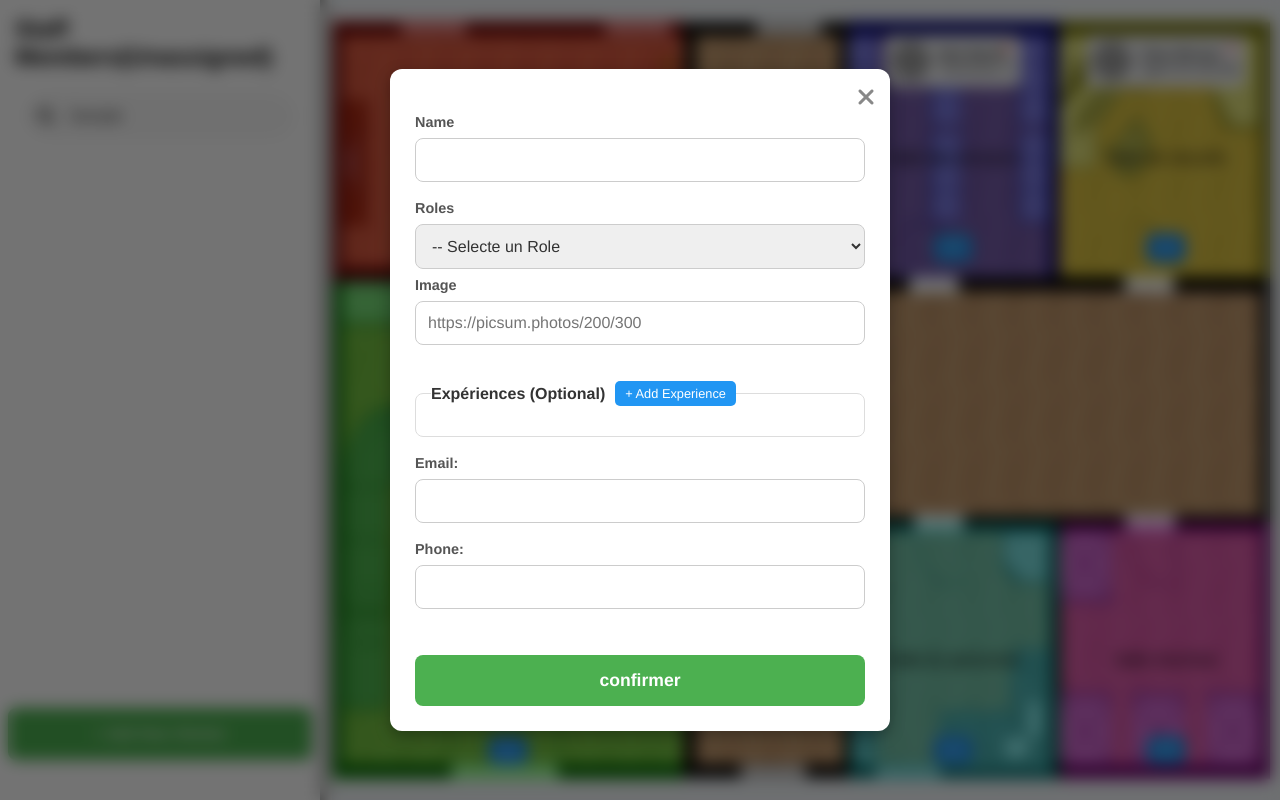
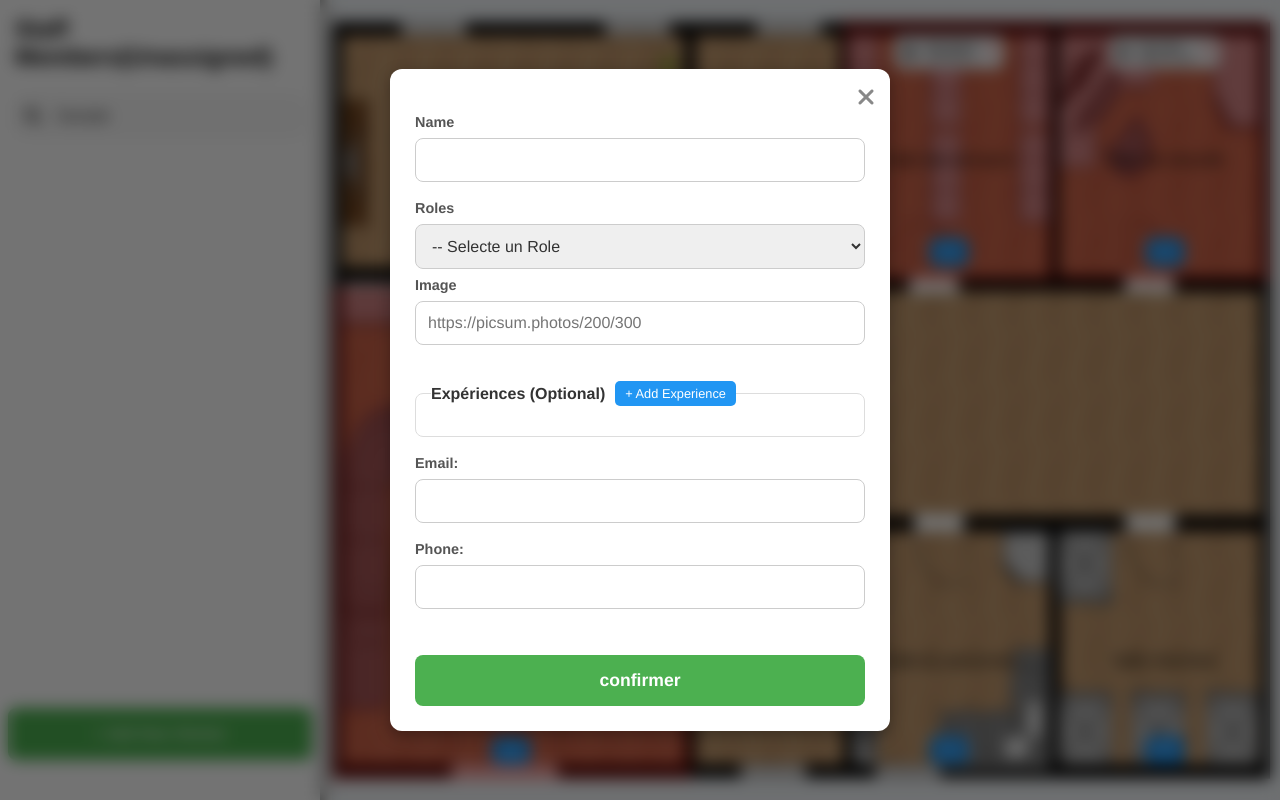
Before and after one commit to ouslimaneabdelilah/WorkSphere, a plain HTML site: page index.html in a window 1280 px wide. Both pictures are taken after typing "Sample" into the empty fields and a click on the button "+ Add New Worker". Drawn offline with Linux system fonts and the light colour scheme; grey boxes are pictures that could not be loaded.

Commit message:
feat : Ajouter partie change  la colour des zones vides obligatoires apparaissent en rouge pâle

```diff
--- a/index.html
+++ b/index.html
@@ -10,6 +10,8 @@
 </head>
 
 <body>
+	<div class="alert is-hidden">
+	</div>
 	<button class="hamburger" aria-label="Toggle sidebar"><i class="fa-solid fa-bars"></i></button>
 	<div class="dialog2 is-hidden" id="dialog2">
 		<div id="bluer-modal"></div>
@@ -44,6 +46,7 @@
 						<option value="Agents">Agents de sécurité</option>
 						<option value="Manager">Manager</option>
 						<option value="Nettoyage">Nettoyage </option>
+						<option value="Autre">Autres</option>
 					</select>
 					<div class="champ">
 						<label for="image" class="name">Image</label>
--- a/script.js
+++ b/script.js
@@ -52,7 +52,6 @@ function saveData() {
 
 // event pour close modal
 closeModal.addEventListener("click", () => {
-  console.log("hhhhh");
   dialog.classList.add("is-hidden");
   myForm.reset();
   document.getElementById("img-src").classList.add("is-hidden");
@@ -76,7 +75,7 @@ function InjectHtml(list, selector) {
 		  <div class="employee-sale" >
             <div class="delete" onclick="removeInZone(${employee.id})"><i class="fa-solid fa-xmark"></i></div>
             <img src="${employee.photo}" alt="" width="50px" height="50px" onclick="showdetails(${employee.id})">
-            <div class="content-employe">
+            <div class="content-employe content-zone">
                 <div class="name-employe">${employee.name}</div>
                 <div class="role-employe">${employee.role}</div>
             </div>
@@ -104,19 +103,24 @@ function renderAffichier(employees) {
     );
   }
   const zones = [
-    { name: "Réception", selector: ".reception .zone-body" },
-    { name: "Salle des serveurs", selector: ".server .zone-body" },
-    { name: "Salle de sécurité", selector: ".security .zone-body" },
-    { name: "Salle du personnel", selector: ".staffroom .zone-body" },
-    { name: "Salle d'archive", selector: ".archive .zone-body" },
-    { name: "Salle de conférence", selector: ".conference .zone-body" },
+    { name: "Réception", selector: ".reception .zone-body",obligatoire:true },
+    { name: "Salle des serveurs", selector: ".server .zone-body",obligatoire:true },
+    { name: "Salle de sécurité", selector: ".security .zone-body",obligatoire:true },
+    { name: "Salle du personnel", selector: ".staffroom .zone-body",obligatoire:false },
+    { name: "Salle d'archive", selector: ".archive .zone-body",obligatoire:false },
+    { name: "Salle de conférence", selector: ".conference .zone-body",obligatoire:false },
   ];
 
   zones.forEach((zone) => {
     const members = filterParZone(employees, zone.name);
     const zoneElement = document.querySelector(zone.selector);
+    if(zone.obligatoire && members.length === 0){
+      document.querySelector(zone.selector.split(" ")[0]).style.backgroundColor = "rgba(224, 15, 15, 0.377)"
+    }
     InjectHtml(members, zoneElement);
   });
+
+
 
   unassigned.innerHTML = "";
   memberUnassigned.forEach((employee) => {
@@ -426,6 +430,7 @@ function renderModalContent(zone, container) {
   }
 }
 //function pour select en member
+const alert =document.querySelector(".alert")
 function selectEmploye(e) {
   const contentModal = document.querySelector("#dialog2 .content-modal");
   const zone = e.dataset.zone
@@ -435,7 +440,14 @@ function selectEmploye(e) {
   console.log(numberInplace);
   console.log(e.dataset.zone);
   if (numberInplace + 1 > Number(limitations[e.dataset.zone])) {
-    alert("Place complete");
+    alert.classList.add("alert-info")
+    alert.classList.remove("is-hidden")
+    alert.innerText = "Information : Les place est plan"
+    setTimeout(()=>{
+
+      alert.classList.add("is-hidden")
+    },2000)
+
     return;
   }
   const idselect = e.dataset.id;
@@ -466,3 +478,5 @@ function closeModalDeatails() {
       document.getElementById("dialog2").classList.add("is-hidden");
     });
 }
+
+//
--- a/style.css
+++ b/style.css
@@ -118,8 +118,8 @@
     background-size: 100% 100%;
     background-position: center;
     background-repeat: no-repeat;
-    grid-template-columns: 1.35fr 0.6fr 0.8fr 0.8fr;
-    grid-template-rows: 1.1fr 1fr 1.1fr;
+    grid-template-columns: 1.36fr 0.54fr 0.8fr 0.8fr;
+    grid-template-rows: 1.13fr 1fr 1.1fr;
     gap: 5px;
     grid-template-areas:
         "conference emptyy server security"
@@ -130,32 +130,26 @@
 
 .conference {
     grid-area: conference;
-    background-color: rgba(255, 0, 0, 0.4);
 }
 
 .reception {
     grid-area: reception;
-    background-color: rgba(0, 255, 0, 0.4);
 }
 
 .server {
     grid-area: server;
-    background-color: rgba(0, 0, 255, 0.4);
 }
 
 .security {
     grid-area: security;
-    background-color: rgba(255, 255, 0, 0.4);
 }
 
 .staffroom {
     grid-area: staffroom;
-    background-color: rgba(0, 255, 255, 0.4);
 }
 
 .archive {
     grid-area: archive;
-    background-color: rgba(255, 0, 255, 0.4);
 }
 
 .empty-x {
@@ -168,6 +162,7 @@
 
 .zone {
     width: 100%;
+    text-align: center;
     position: relative;
     height: 100%;
     margin: 0;
@@ -177,6 +172,7 @@
     align-items: center;
     gap: 10px;
     padding-top: 10px;
+    text-wrap: balance;
 }
 .zone-head{
     display: flex;
@@ -214,9 +210,7 @@
 }
 
 
-.is-hidden {
-    display: none;
-}
+
 
 #bluer-modal{
     position: fixed;
@@ -389,6 +383,38 @@ select:focus {
     color: #721c24;
 }
 
+.alert{
+    display: flex;
+    justify-content: center;
+    align-items: center;
+    top: 30px;
+    left: 50%;
+    transform: translate(-50%,-50%);
+    color: #fff;
+    border-radius: 8px;
+    position: absolute;
+    z-index: 900000;
+    width: 300px;
+    text-align: center;
+    box-shadow: rgba(0,0,0,0.1);
+    height: 50px;
+        font-size: 0.9rem;
+
+
+}
+.alert-success{
+    background-color: #26a745;
+}
+.alert-error{
+    background-color: #dc3545;
+}
+.alert-info{
+    background-color: #17a2b8;
+}
+
+.is-hidden {
+    display: none;
+}
 input[type="submit"] {
     background-color: var(--btn-scn);
     color: white;
@@ -415,11 +441,12 @@ input[type="submit"]:hover {
 }
 
 .zone-body {
+    z-index: 900;
     display: flex;
     flex-wrap: wrap;
     gap: 5px;
     justify-content: center;
-    width: fit-content;
+    width: 100%;
     padding: 5px;
     overflow-y: auto;
 }
@@ -428,17 +455,18 @@ input[type="submit"]:hover {
     position: relative;
     display: flex;
     align-items: center;
-    justify-content: space-between;
     gap: 8px;
     background-color: var(--bg-box-aside);
     padding: 5px;
     border-radius: 8px;
     border: 1px solid #ddd;
+    width: 110px;
+    padding-right: 25px;
 }
 
 .employee-sale img {
-    width: 40px;
-    height: 40px;
+    width: 20px;
+    height: 20px;
     border-radius: 50%;
 }
 
@@ -446,16 +474,25 @@ input[type="submit"]:hover {
     display: flex;
     flex-direction: column;
     font-size: 0.8rem;
+    overflow: hidden;
+    white-space: nowrap;
+    text-overflow: ellipsis;
+}
+.content-zone{
+    font-size: 0.6rem;
+
 }
 
 .name-employe {
     font-weight: bold;
+     overflow: hidden;
+    text-overflow: ellipsis;
 }
 
 .delete {
     position: absolute;
     top: 5px;
-    right: 8px;
+    right: 5px;
     cursor: pointer;
     color: var(--btn-close);
     font-weight: bold;
@@ -463,6 +500,7 @@ input[type="submit"]:hover {
 }
 
 .search-filter {
+    width: 100%;
   position: relative;
   margin: 15px 0;
 }
@@ -472,7 +510,7 @@ input[type="submit"]:hover {
   width: 100%;
   padding: 10px 15px 10px 40px;
   font-size: 16px;
-  border-radius: 20px;
+  border-radius: 10px;
   border: 1px solid #ddd;
   background-color: #f9f9f9;
   transition: border-color 0.3s, box-shadow 0.3s;
```
